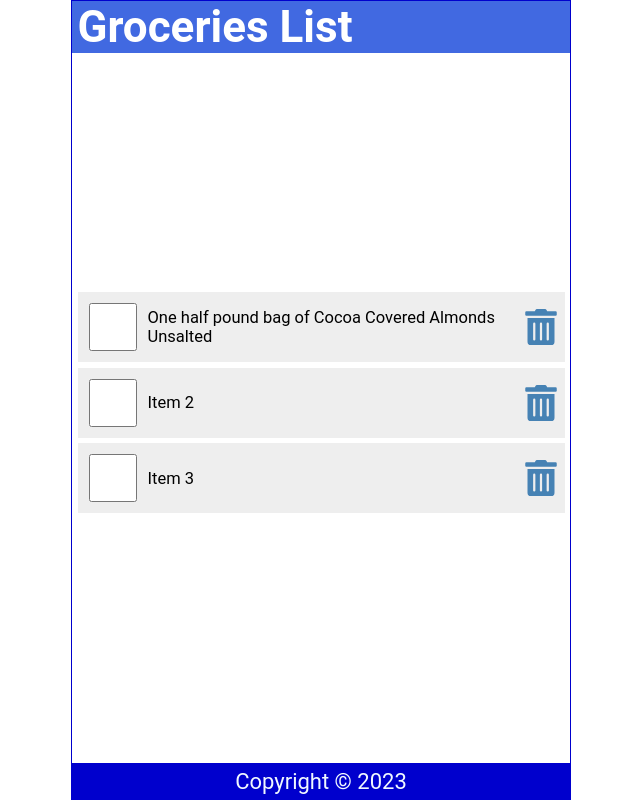
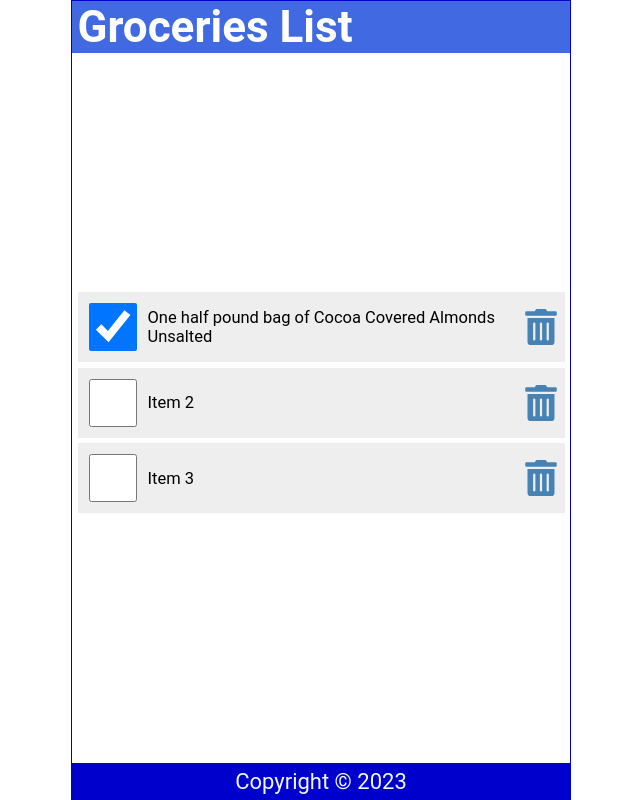
Before and after one commit to mpuseljic/learn-react, a React (Create React App) app: page / in a window 1280 px wide. Shown: the whole page, without its empty margins (319-959 px from the left). Built offline with nearby package versions, Linux system fonts and the light colour scheme.

Commit message:
Update Content.js

```diff
--- a/src/Content.js
+++ b/src/Content.js
@@ -6,7 +6,7 @@ const Content = () => {
   const [items, setItems] = useState([
     {
       id: 1,
-      checked: false,
+      checked: true,
       item: "One half pound bag of Cocoa Covered Almonds Unsalted",
     },
     {
@@ -21,12 +21,23 @@ const Content = () => {
     },
   ]);
 
+  const handleCheck = (id) => {
+    const listItems = items.map((item) =>
+      item.id === id ? { ...item, checked: !item.checked } : item
+    );
+    setItems(listItems);
+  };
+
   return (
     <main>
       <ul>
         {items.map((item) => (
           <li className="item" key={item.id}>
-            <input type="checkbox" checked={item.checked} />
+            <input
+              type="checkbox"
+              onChange={() => handleCheck(item.id)}
+              checked={item.checked}
+            />
             <label>{item.item}</label>
             <FaTrashAlt role="button" tabIndex="0" />
           </li>
```
